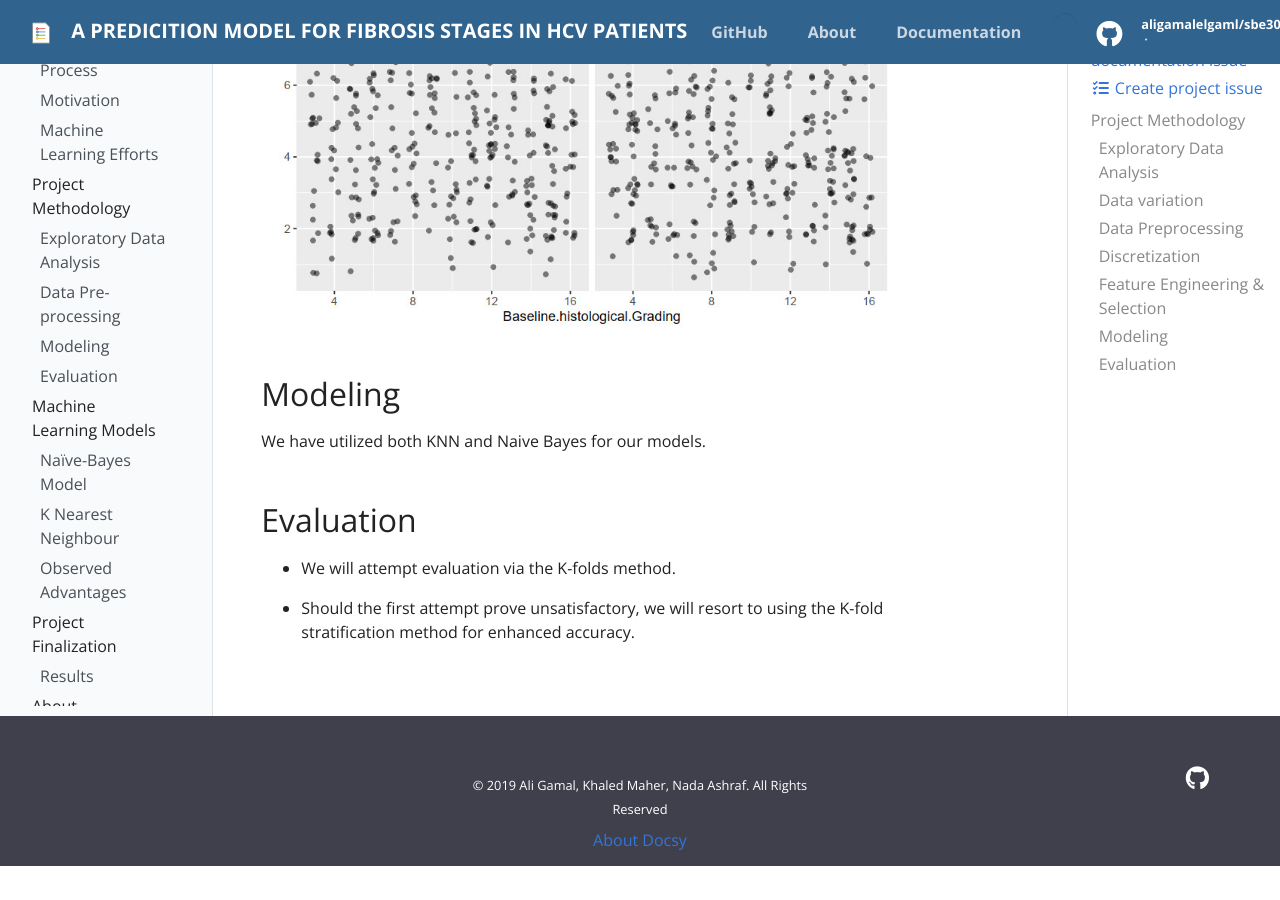
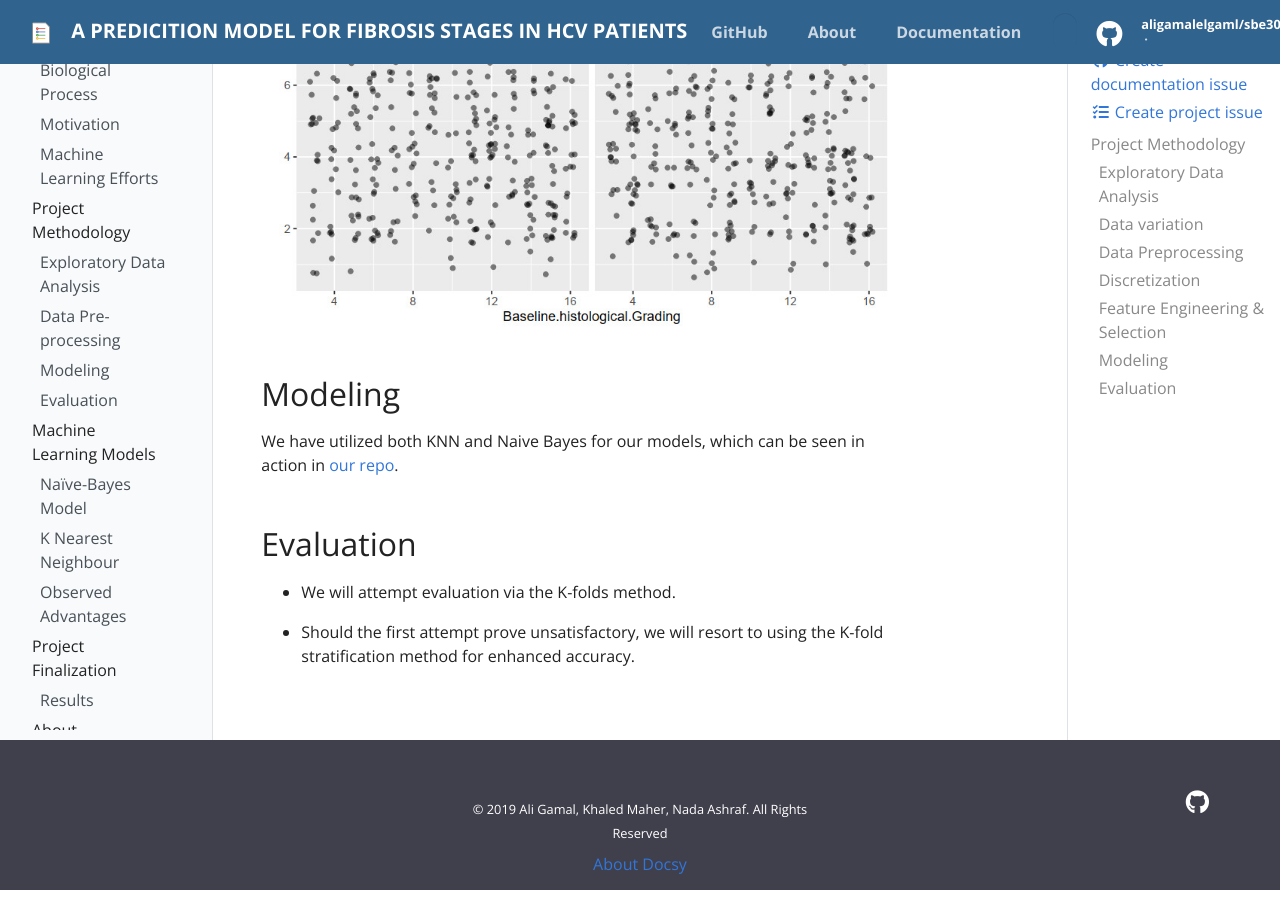
Before and after one commit to aligamalelgaml/Team15, a Jekyll site: the page built from _docs/project.md, in a window 1280 px wide and 900 px high, scrolled down 2504 px. Built offline with Jekyll 4.4.1, drawn with Linux system fonts in a browser that asks for light colours; before the commit the page ends 3380 px from its top, so only the background shows below that.

Commit message:
Fixed files

```diff
--- a/_data/toc.yml
+++ b/_data/toc.yml
@@ -53,5 +53,5 @@
     #       url: "tags"
     - title: "About"
       url: "about"
-    - title: "News"
-      url: "news"
+    # - title: "News"
+    #   url: "news"
--- a/_docs/project.md
+++ b/_docs/project.md
@@ -35,7 +35,7 @@ For furher clarity, we have split the data by histological grading stage.
 
 
 ## Modeling
-We have utilized both KNN and Naive Bayes for our models.
+We have utilized both KNN and Naive Bayes for our models, which can be seen in action in [our repo](https://github.com/sbme-tutorials/sbe304-fall19-project-team15).
 
 ## Evaluation
 
```
